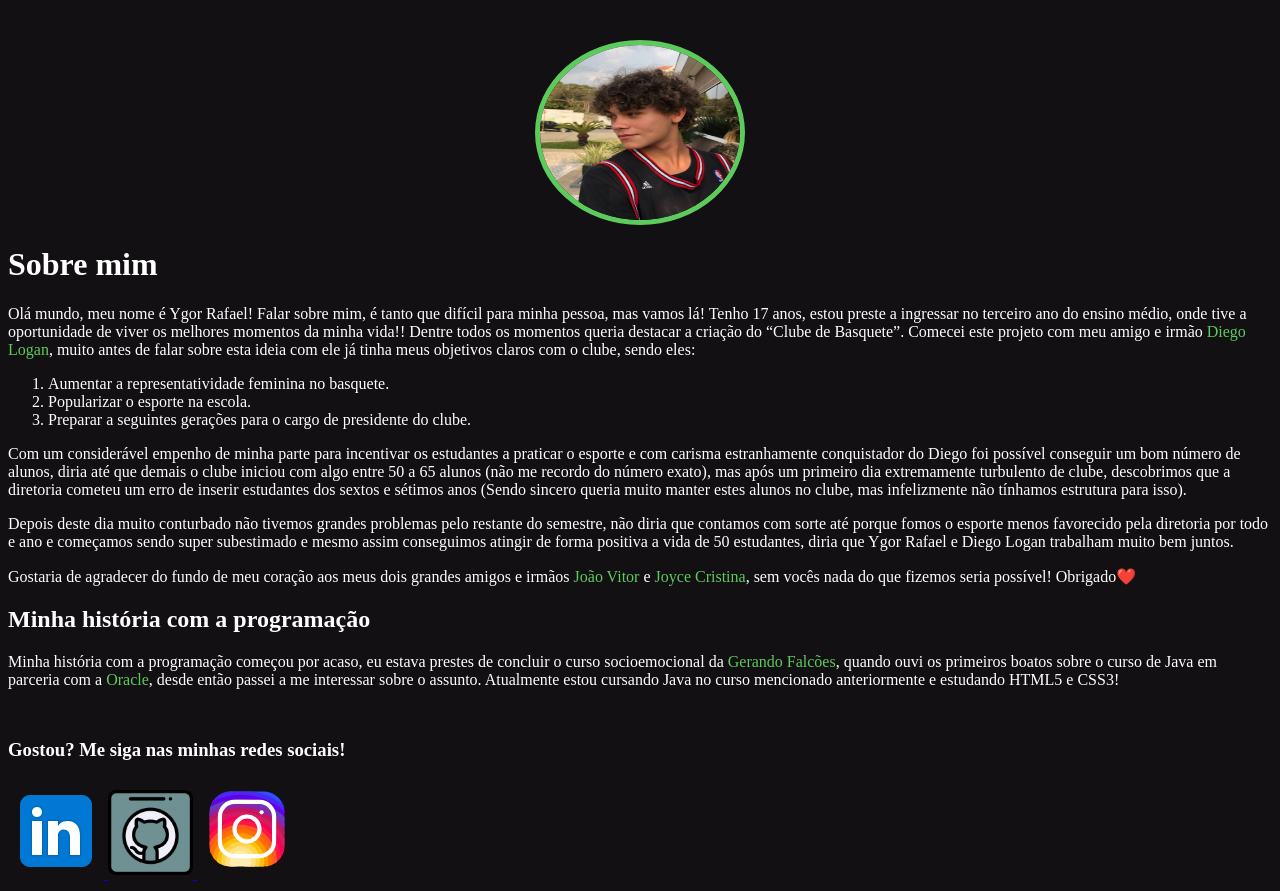
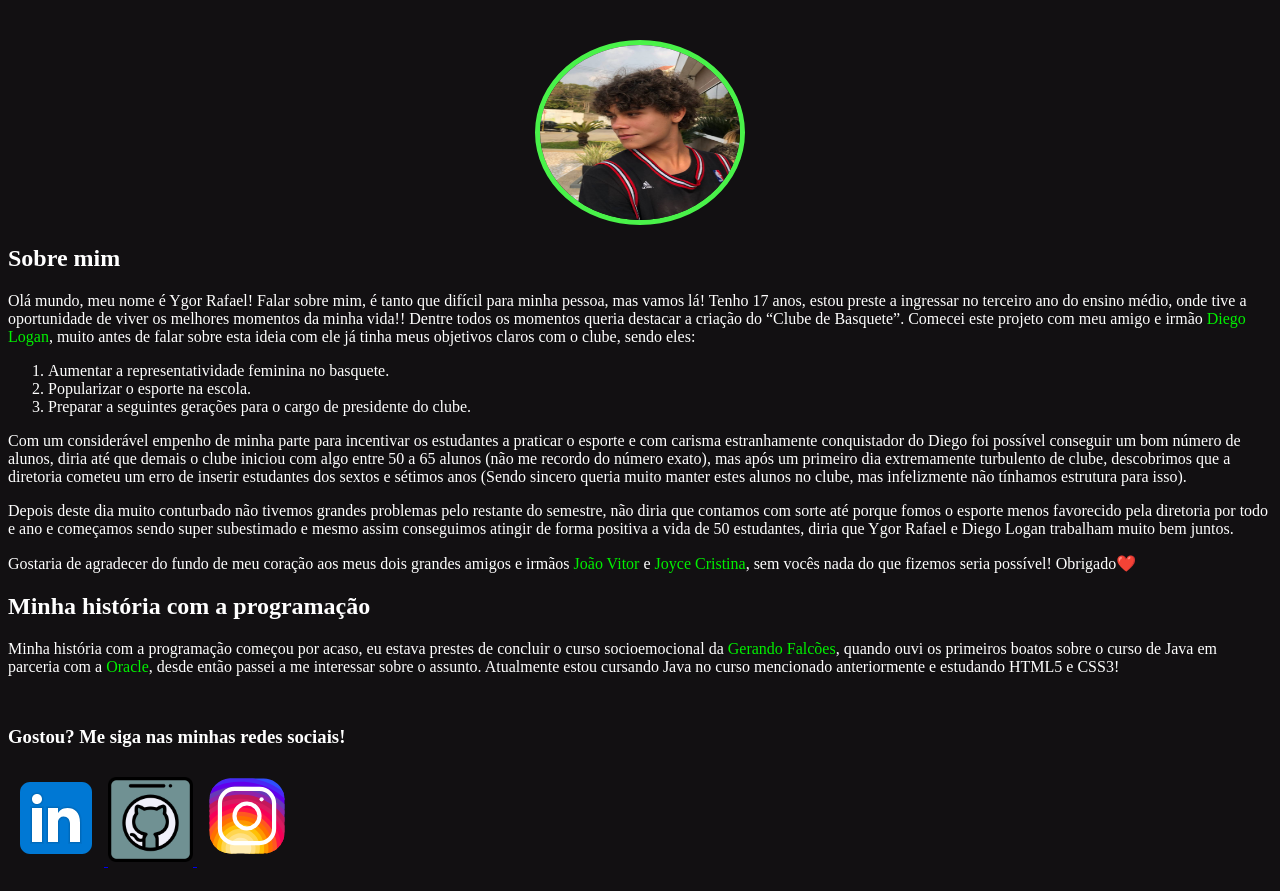
Before and after one commit to YgorRafael12/Homepage, a plain HTML site: page index.html in a window 1280 px wide. Drawn offline with Linux system fonts and the light colour scheme.

Commit message:
Modificações no html

```diff
--- a/index.css
+++ b/index.css
@@ -12,11 +12,11 @@ body {
     height: 175px;
     width: 200px;
     border-radius: 50%;
-    border: 5px solid #5ccb5c;
+    border: 5px solid #49F249;
 }
 
 .links {
-    color:#5ccb5c;
+    color: #00F000;
     text-decoration: none;
 }
 
--- a/index.html
+++ b/index.html
@@ -16,8 +16,9 @@
     </header>
 
     <main>
-        <div>
+        <section>
             <h1>Sobre mim</h1>
+            <article>
                 <p>
                     Olá mundo, meu nome é Ygor Rafael! Falar sobre mim, é tanto que difícil para minha pessoa, mas vamos lá!
                     Tenho 17 anos, estou preste a ingressar no terceiro ano do ensino médio, onde tive a oportunidade
@@ -58,8 +59,10 @@
                         Cristina</a>, sem vocês nada do
                     que fizemos seria possível! Obrigado❤️
                 </p>
-        </div>
-        <div>
+            </article>
+        </section>
+        <article>
+            <section>
                 <h2>Minha história com a programação</h2>
                 <p>
                     Minha história com a programação começou por acaso, eu estava prestes de concluir o curso socioemocional
@@ -71,7 +74,8 @@
                     e
                     estudando HTML5 e CSS3!
                 </p>
-        </div>
+            </section>
+        </article>
     </main>
 
     <footer>
```
Lines whose indentation alone changed are shown as unchanged.
